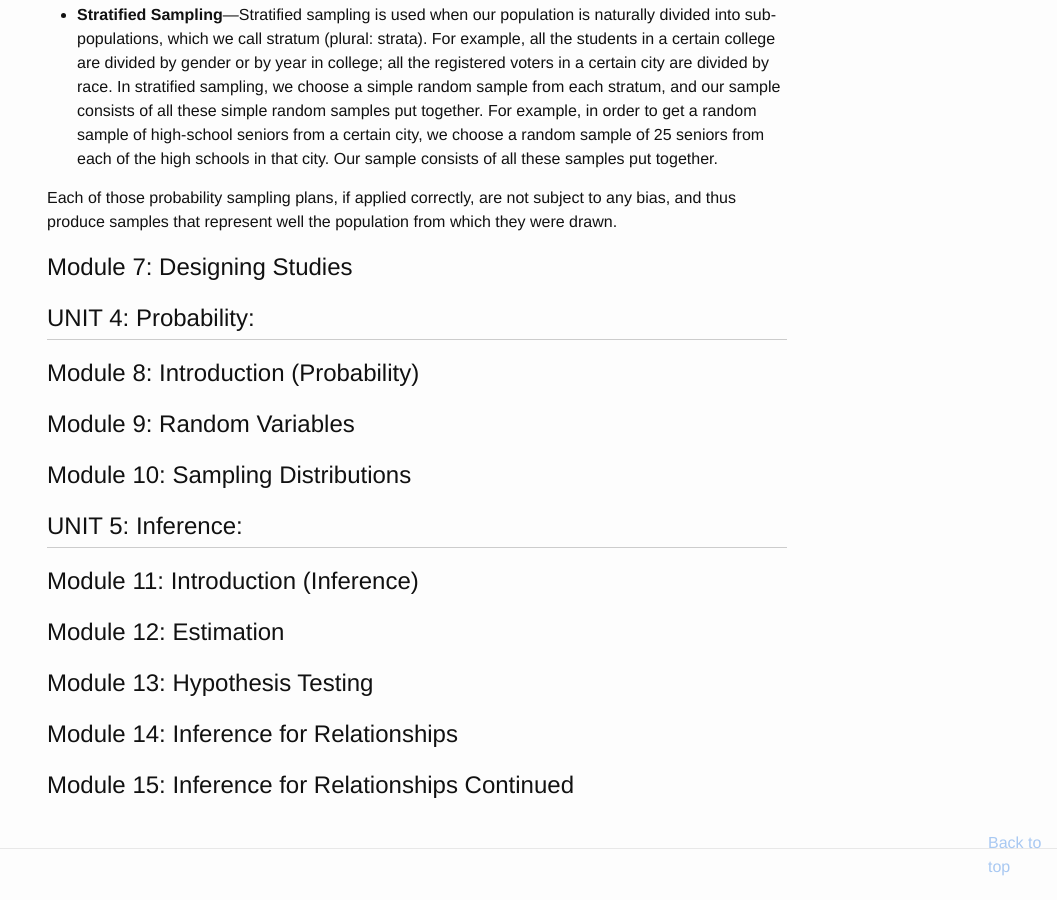
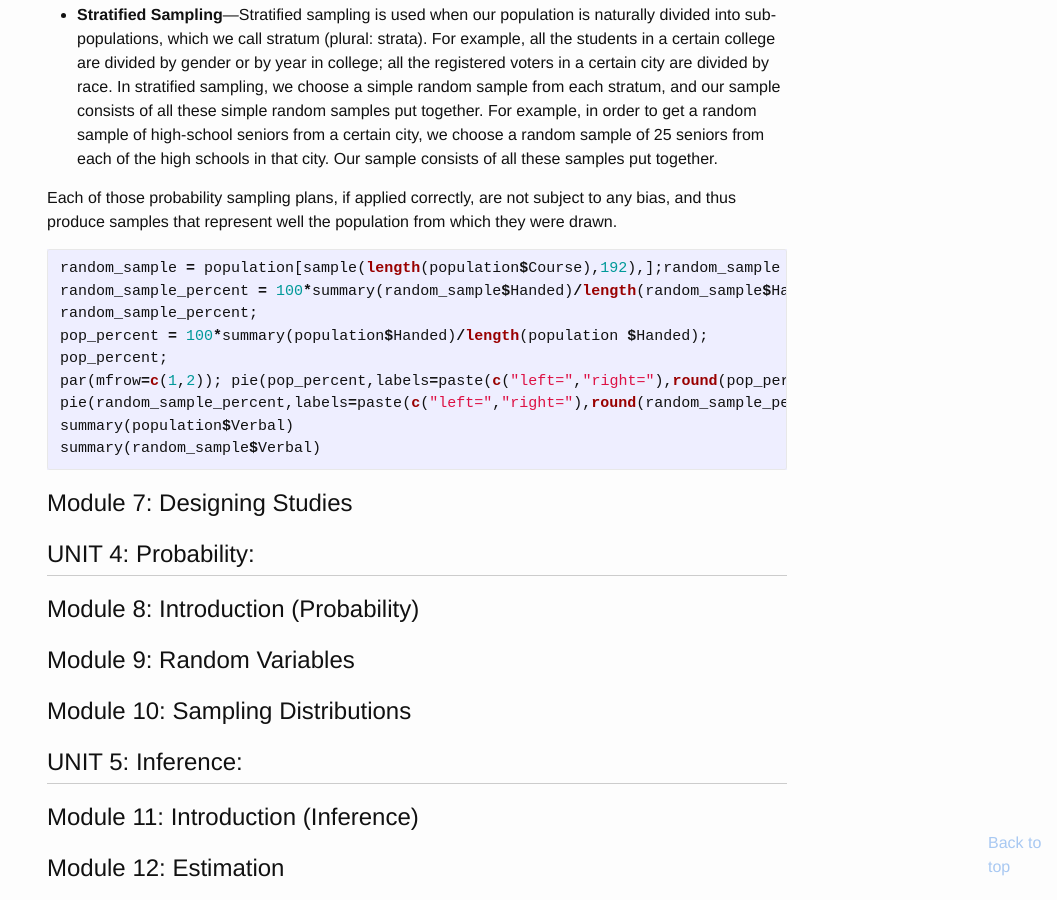
Before and after one commit to EastonLee/eastonlee.github.io, a Jekyll site: the page built from _posts/2017-05-18-statistics-reasoning-by-cmu.md, in a window 1280 px wide and 900 px high, scrolled down 6609 px. Shown: the whole window, without its empty margins (223-1280 px from the left). Built offline with Jekyll 4.4.1, drawn with Linux system fonts in a browser that asks for light colours; nearby versions of some CDN libraries; formulas are drawn with MathJax 3; a script that is not in the unit is left out; comment, search, counter and statistics services are not loaded.

Commit message:
new content

````diff
--- a/_posts/2017-05-18-statistics-reasoning-by-cmu.md
+++ b/_posts/2017-05-18-statistics-reasoning-by-cmu.md
@@ -180,7 +180,17 @@ Any plan that relies on random selection is called a **probability sampling plan
 
 Each of those probability sampling plans, if applied correctly, are not subject to any bias, and thus produce samples that represent well the population from which they were drawn.
 
-
+```R
+random_sample = population[sample(length(population$Course),192),];random_sample
+random_sample_percent = 100*summary(random_sample$Handed)/length(random_sample$Handed);
+random_sample_percent;
+pop_percent = 100*summary(population$Handed)/length(population $Handed);
+pop_percent;
+par(mfrow=c(1,2)); pie(pop_percent,labels=paste(c("left=","right="),round(pop_percent,0),"%"),main="Population");
+pie(random_sample_percent,labels=paste(c("left=","right="),round(random_sample_percent,0),"%"),main="Random Sample")
+summary(population$Verbal)
+summary(random_sample$Verbal)
+```
 ## Module 7: Designing Studies
 
 # UNIT 4: Probability:
````
Also changed, not shown: _posts/2017-05-26-full-stack-web-development-by-the-hong-kong-university-of-science-and-technology.md (+6 -0 lines).
